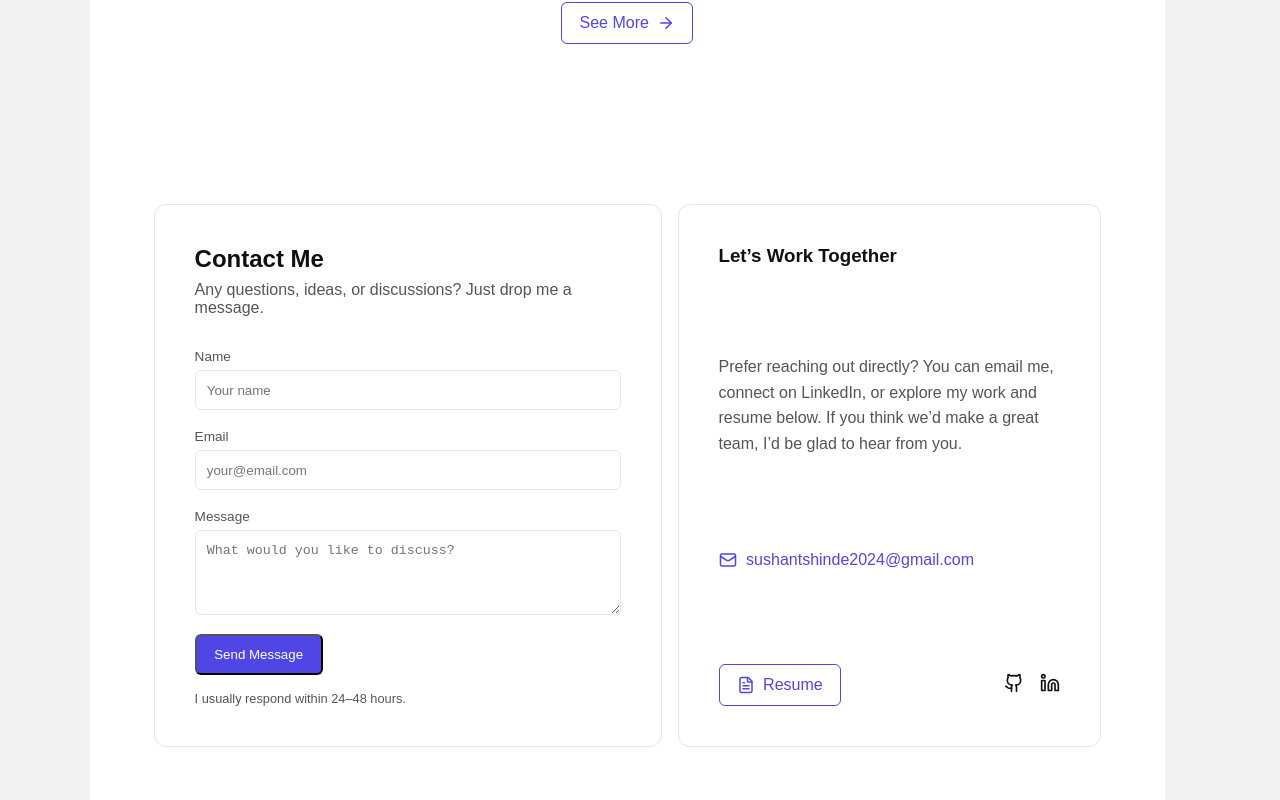
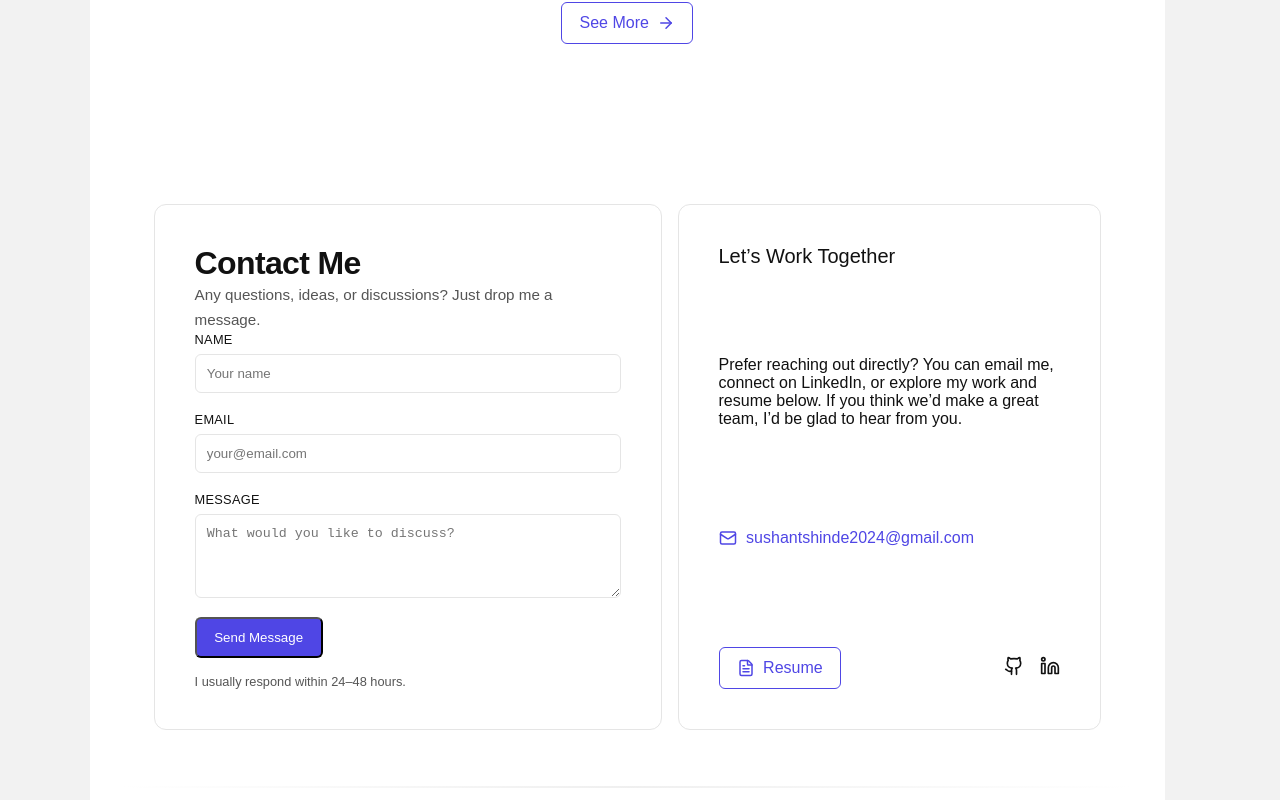
Before and after one commit to sushantshinde7/sushant-portfolio, a React (Vite) app: page / in a window 1280 px wide. Shown: the part 1700-2500 px from the top of the page. Built offline with nearby package versions, Linux system fonts and the light colour scheme.

Commit message:
contact section typography and alignment improved

```diff
--- a/src/styles/Contact.css
+++ b/src/styles/Contact.css
@@ -1,5 +1,20 @@
 .contact-section {
   padding: 5rem 0;
+}
+
+.contact-section::after {
+  content: "";
+  display: block;
+  width: 100%;
+  height: 2px;
+  margin-top: 3.5rem;
+  background: linear-gradient(
+    90deg,
+    transparent,
+    var(--border),
+    transparent
+  );
+  opacity: 0.6;
 }
 
 .contact-wrapper {
@@ -8,21 +23,39 @@
   gap: 1rem;
 }
 
+#contact {
+  background: linear-gradient(
+    180deg,
+    var(--bg) 0%,
+    var(--footer-bg) 100%
+  );
+}
+
 /* LEFT */
 .contact-form {
   background: var(--card-bg);
   border: 1px solid var(--border);
   border-radius: 12px;
   padding: 2.5rem;
+  transition: box-shadow 0.2s ease, transform 0.2s ease;
+}
+
+.contact-form:hover,
+.contact-cta:hover {
+  box-shadow: var(--shadow);
+  transform: translateY(-2px);
 }
 
 .contact-form h2 {
-  margin-bottom: 0.5rem;
+  font-size: 2rem;
+  font-weight: 600;
+  letter-spacing: -0.02em;
 }
 
 .contact-subtext {
+  font-size: 0.95rem;
+  line-height: 1.65;
   color: var(--text-muted);
-  margin-bottom: 2rem;
 }
 
 .field {
@@ -33,9 +66,11 @@
 }
 
 .field label {
-  font-size: 0.85rem;
-  color: var(--text-muted);
+  font-size: 0.8rem;
+  letter-spacing: 0.02em;
+  text-transform: uppercase;
 }
+
 
 .field input,
 .field textarea {
@@ -46,11 +81,17 @@
   color: var(--text);
 }
 
+.field input:hover,
+.field textarea:hover {
+  border-color: var(--text-muted);
+}
+
 .field input:focus,
 .field textarea:focus {
-  outline: none;
   border-color: var(--primary);
+  background: var(--bg);
 }
+
 
 .response-note {
   display: block;
@@ -68,15 +109,17 @@
   display: flex;
   flex-direction: column;
   justify-content: space-between;
+  transition: box-shadow 0.2s ease, transform 0.2s ease;
 }
 
 .contact-cta h3 {
   margin-bottom: 1rem;
 }
 
-.contact-cta p {
-  color: var(--text-muted);
-  line-height: 1.6;
+.contact-cta h3 {
+  font-size: 1.25rem;
+  font-weight: 500;
+  margin-bottom: 0.75rem;
 }
 
 .direct-mail {
@@ -100,7 +143,23 @@
 }
 
 .social-links a {
-  color: var(--text);
+  transition: color 0.2s ease, transform 0.15s ease;
+}
+
+.social-links a:hover {
+  color: var(--primary);
+  transform: translateY(-2px);
+}
+
+
+.btn-primary,
+.btn-secondary {
+  transition: background 0.2s ease, transform 0.15s ease;
+}
+
+.btn-primary:hover,
+.btn-secondary:hover {
+  transform: translateY(-1px);
 }
 
 /* RESPONSIVE */
```
